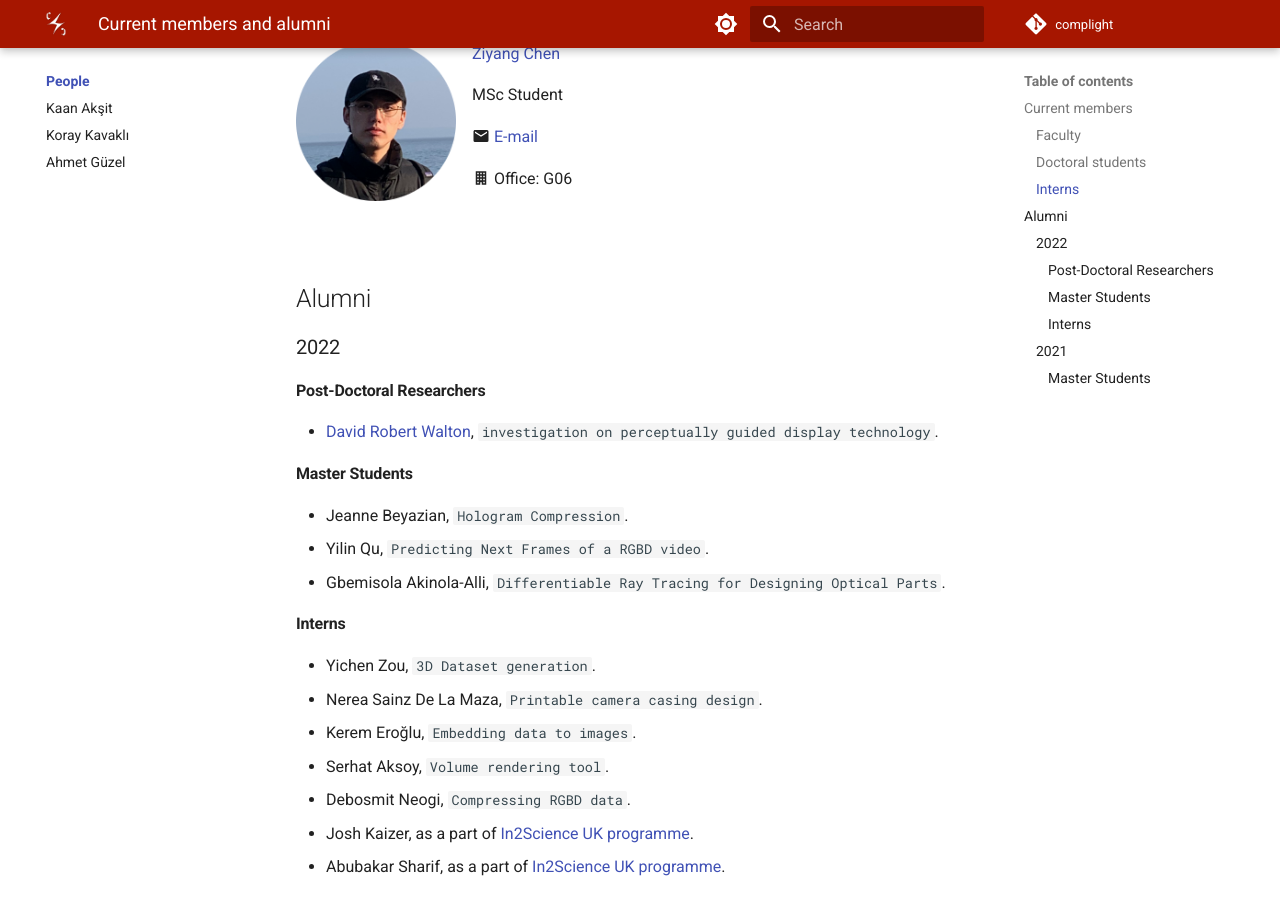
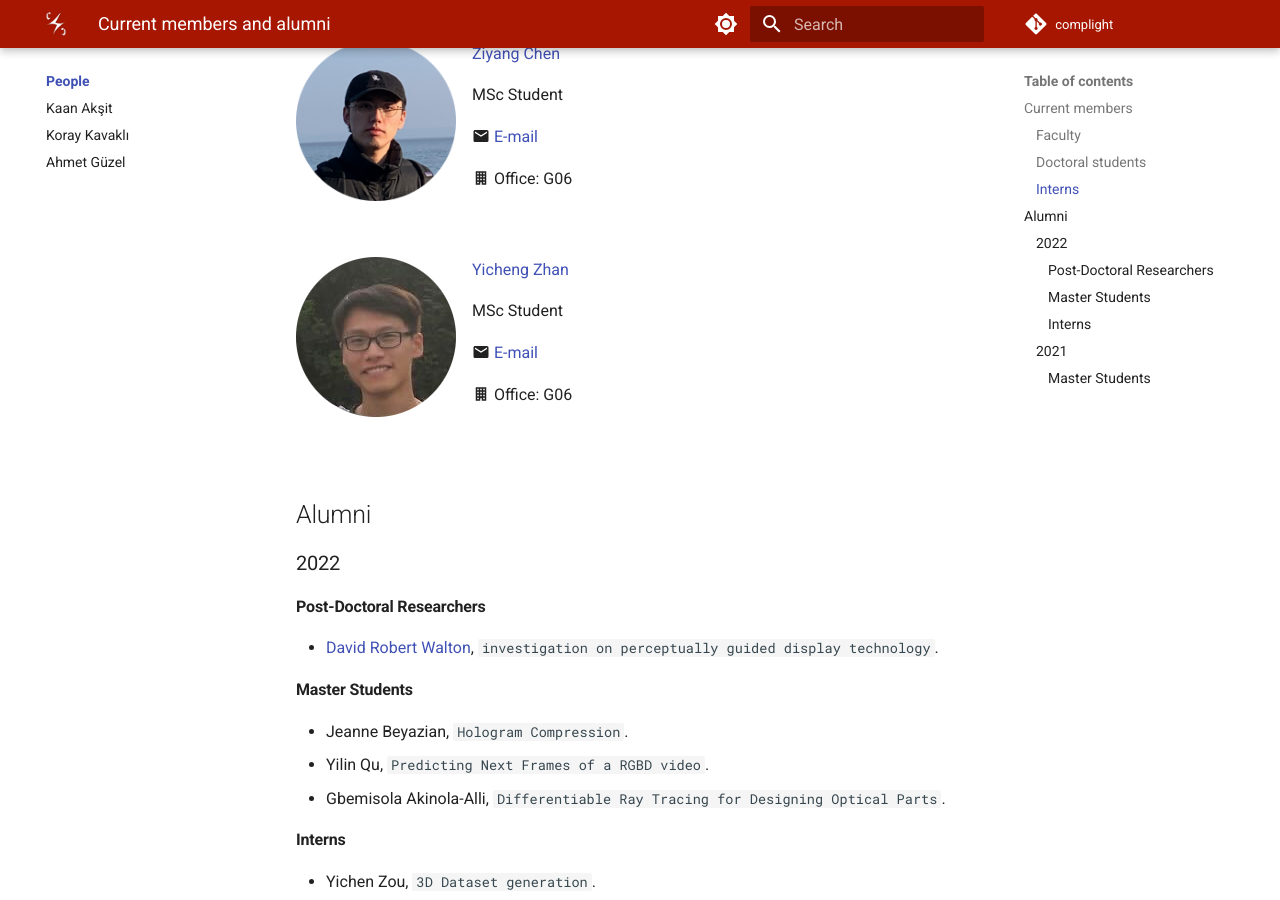
Before and after one commit to complight/complight.github.io, an MkDocs documentation site: the page built from docs/people/index.md, in a window 1280 px wide and 900 px high, scrolled down 1251 px. Built offline with MkDocs 1.6.1 and Material for MkDocs 9.7.7, drawn with Linux system fonts in a browser that asks for light colours.

Commit message:
Updating people's page.

```diff
--- a/docs/people/index.md
+++ b/docs/people/index.md
@@ -62,6 +62,19 @@ MSc Student
 <br clear="left"/>
 
 
+<div style="float: left; height:200px;" class="boxed">
+<img align='left' src="../people/yicheng_zhan.png" width="160" alt/>
+</div>
+[Yicheng Zhan](https://github.com/AlberTgarY)
+
+MSc Student
+
+:material-email: [E-mail](mailto:ucaby83@ucl.ac.uk)
+
+:material-office-building: Office: G06
+<br clear="left"/>
+
+
 ## Alumni
 
 ### 2022
```
Also changed, not shown: docs/people/yicheng_zhan.png (added).
